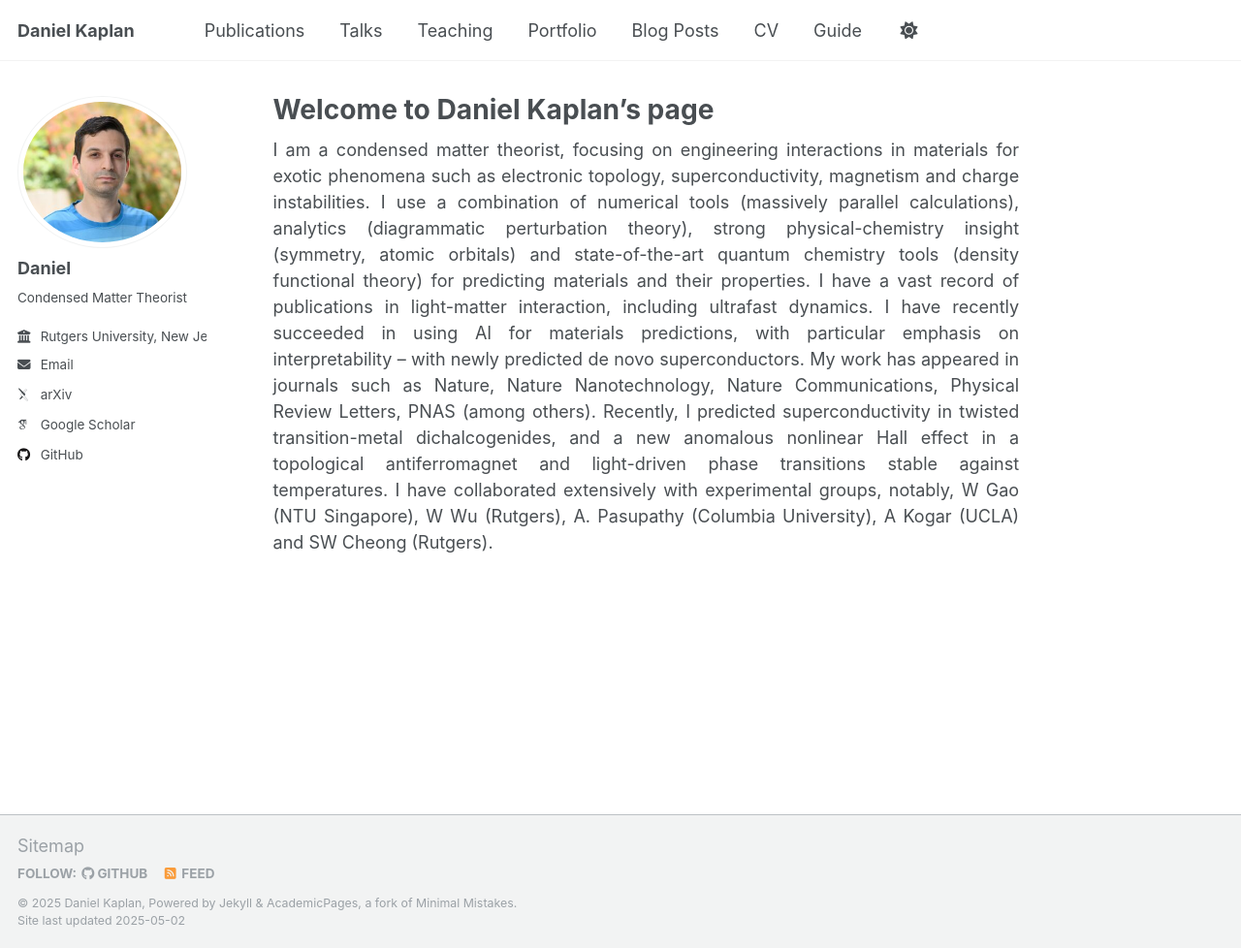
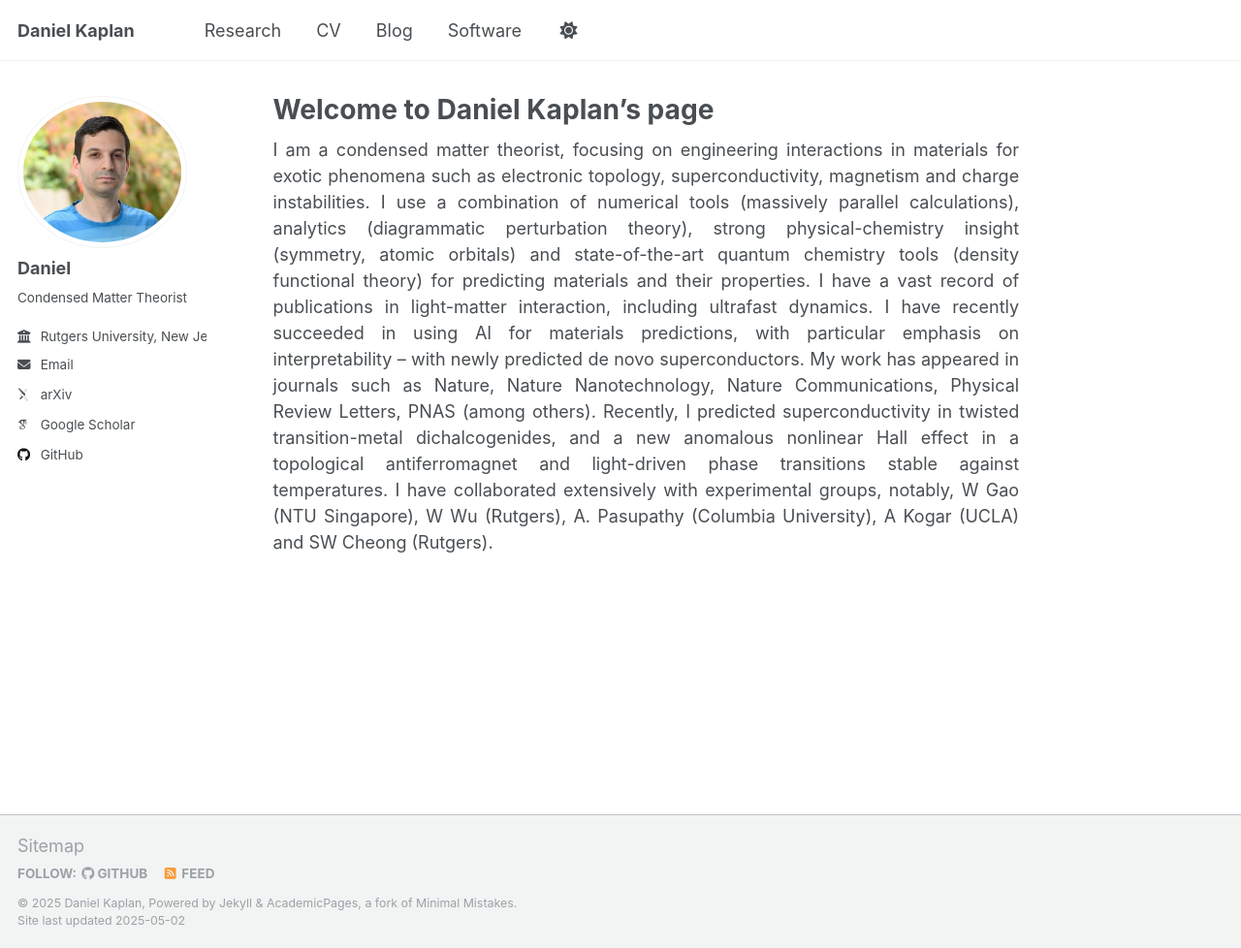
Before and after one commit to danielkaplan137/danielkaplan137.github.io, a Jekyll site: the page built from _pages/about.md, in a window 1280 px wide and 978 px high. Shown: the whole window at 97% size. Built offline with Jekyll 4.4.1, drawn with Linux system fonts in a browser that asks for light colours; some web fonts are replaced.

Commit message:
Update navigation.yml

```diff
--- a/_data/navigation.yml
+++ b/_data/navigation.yml
@@ -8,26 +8,14 @@
 #      Markdown formatted page while the second is generated using JSON.
 
 main:
-  - title: "Publications"
-    url: /publications/
+  - title: "Research"
+    url: /Research/
 
-  - title: "Talks"
-    url: /talks/
+  - title: "CV"
+    url: /CV/
 
-  - title: "Teaching"
-    url: /teaching/
-
-  - title: "Portfolio"
-    url: /portfolio/
-
-  - title: "Blog Posts"
+  - title: "Blog"
     url: /year-archive/
 
-  - title: "CV"
-    url: /cv/
-
-  # - title: "CV"
-  #   url: /cv-json/
-
-  - title: "Guide"
-    url: /markdown/
+  - title: "Software"
+    url: /software/
```
